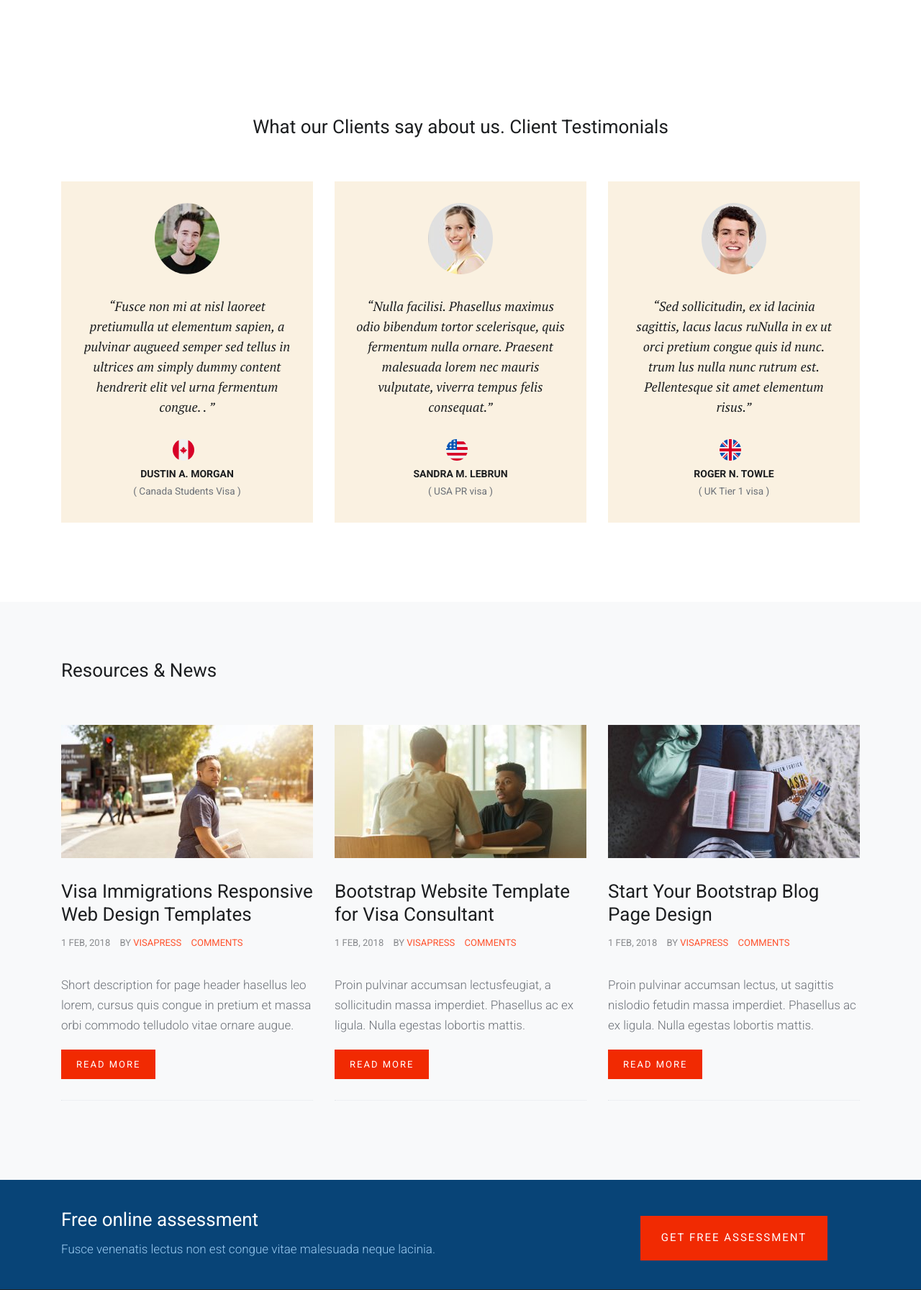
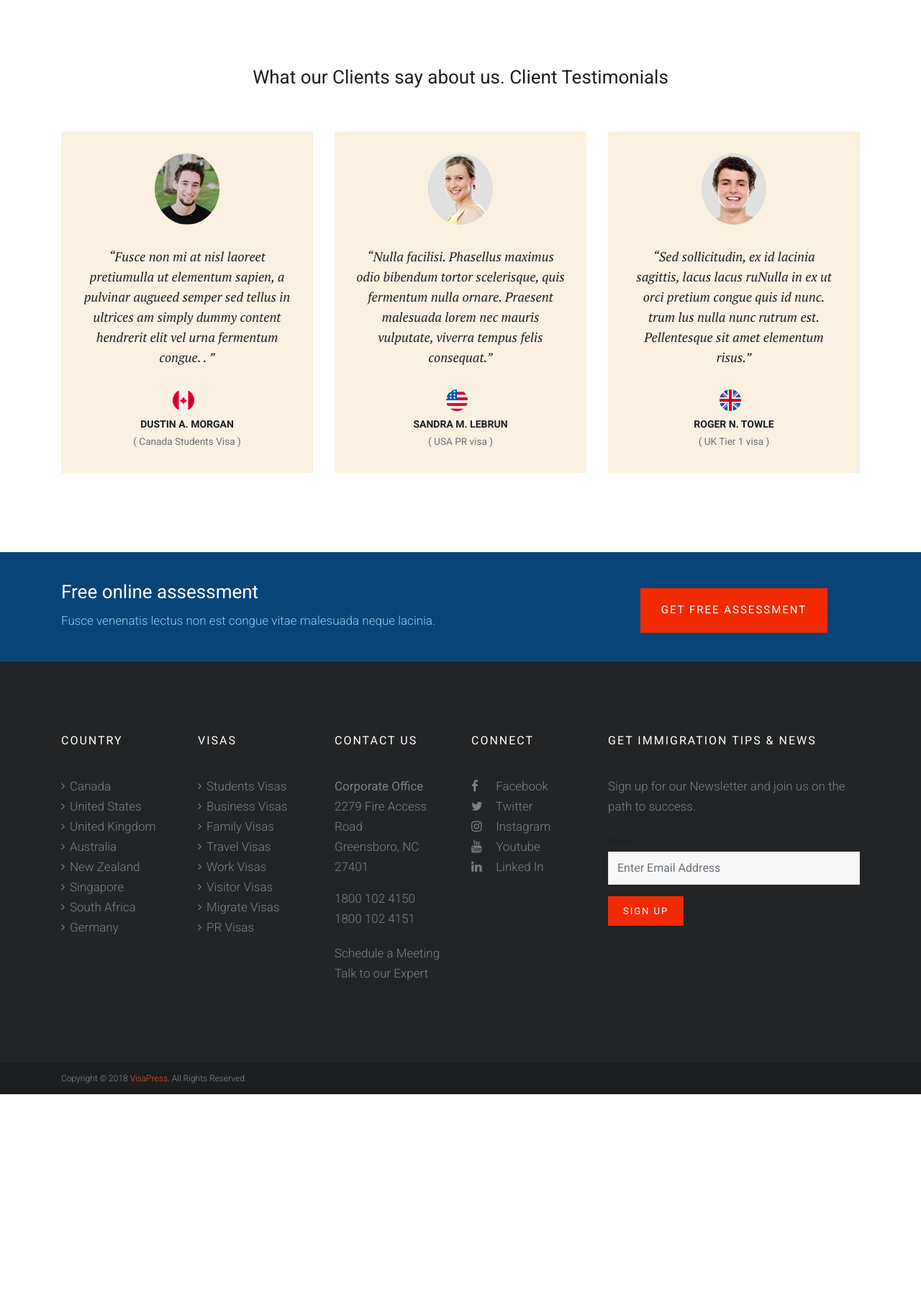
Before and after one commit to thespecialone1/visa, a PHP site: page / in a window 1280 px wide. Shown: the part 2372-4164 px from the top of the page at 72% size. After the commit the page ends 3892 px from the top, so only its background shows below. Run offline with PHP 8.4, Linux system fonts and the light colour scheme; some libraries are stand-ins or nearby versions.

Commit message:
index page complete

```diff
--- a/css/style.css
+++ b/css/style.css
@@ -1,4 +1,7 @@
 @charset "UTF-8";
+
+.landing-cards{
+}
 
 /* CSS Document */
 
--- a/index.php
+++ b/index.php
@@ -87,35 +87,18 @@ require("./partials/header.php");
             <div class="card">
                 <img class="card-img-top" style="max-width: 59px; margin: 0 auto; margin-top:1rem" src="images/country/canada.svg" alt="Card image cap">
                 <div class="card-body">
-                    <h2 class="card-title" style="text-align:center; margin-top:-1.5rem">Canada</h2>
+                    <h2 class="card-title" style="text-align:center; margin-top:-1.5rem">UK</h2>
                     <ul class="list-group list-group-flush check-circle listnone" style="margin-bottom: 0; ">
-                        <li class="list-group-item" style="padding:0 1.5rem"><a href="/visa/pr/canada/express-entry/">PR Visa - Express Entry</a></li>
-                        <li class="list-group-item" style="padding:0 1.5rem"><a href="/visa/pr/canada/provincial-nominee-program/">PR Visa - PNP</a></li>
-                        <li class="list-group-item" style="padding:0 1.5rem"><a href="/visa/study/canada/">Study Visa</a></li>
-                        <li class="list-group-item" style="padding:0 1.5rem"><a href="/visa/visit/canada/">Visit Visa</a></li>
-                        <li class="list-group-item" style="padding:0 1.5rem"><a href="/visa/business/canada/">Business Visa</a></li>
-                        <li class="list-group-item" style="padding:0 1.5rem"><a href="/visa/dependent/canada/">Dependent Visa</a></li>
+                        <li class="list-group-item" style="padding:0 1.5rem"><a href="/visa/uk/skilled-worker-visa">Skilled Worker Visa</a></li>
+                        <li class="list-group-item" style="padding:0 1.5rem"><a href="/visa/study/uk/">Study Visa</a></li>
+                        <li class="list-group-item" style="padding:0 1.5rem"><a href="/visa/visit/uk/">Visit Visa</a></li>
+                        <li class="list-group-item" style="padding:0 1.5rem"><a href="/visa/business/uk/">Business Visa</a></li>
+                        <li class="list-group-item" style="padding:0 1.5rem"><a href="/visa/dependent/uk/">Dependent Visa</a></li>
                     </ul>
                 </div>
             </div>
         </div>
 
-        <div class="col-12 col-md-6 col-lg-4 col-xl-3 mb-3">
-            <div class="card">
-                <img class="card-img-top" style="max-width: 59px; margin: 0 auto; margin-top:1rem" src="images/country/canada.svg" alt="Card image cap">
-                <div class="card-body">
-                    <h2 class="card-title" style="text-align:center; margin-top:-1.5rem">Canada</h2>
-                    <ul class="list-group list-group-flush check-circle listnone" style="margin-bottom: 0; ">
-                        <li class="list-group-item" style="padding:0 1.5rem"><a href="/visa/pr/canada/express-entry/">PR Visa - Express Entry</a></li>
-                        <li class="list-group-item" style="padding:0 1.5rem"><a href="/visa/pr/canada/provincial-nominee-program/">PR Visa - PNP</a></li>
-                        <li class="list-group-item" style="padding:0 1.5rem"><a href="/visa/study/canada/">Study Visa</a></li>
-                        <li class="list-group-item" style="padding:0 1.5rem"><a href="/visa/visit/canada/">Visit Visa</a></li>
-                        <li class="list-group-item" style="padding:0 1.5rem"><a href="/visa/business/canada/">Business Visa</a></li>
-                        <li class="list-group-item" style="padding:0 1.5rem"><a href="/visa/dependent/canada/">Dependent Visa</a></li>
-                    </ul>
-                </div>
-            </div>
-        </div>
     </div>
 
 </div>
@@ -262,67 +245,6 @@ require("./partials/header.php");
         </div>
     </div>
 </div>
-<div class="space-medium bg-light">
-    <!-- News section -->
-    <div class="container">
-        <div class="row">
-            <div class="col-xl-12 col-lg-12 col-md-12 col-sm-12 col-12">
-                <div class="section-title mb60">
-                    <!-- section title start-->
-                    <h2>Resources &amp; News</h2>
-                </div>
-                <!-- /.section title start-->
-            </div>
-        </div>
-        <div class="row">
-            <div class="col-xl-4 col-lg-4 col-md-12 col-sm-12 col-12">
-                <div class="post-holder">
-                    <div class="post-img zoomimg">
-                        <a href="#"><img src="images/post-img-2.jpg" alt="Visa Immigrations Consultant Responsive Web Design Templates" class="img-fluid"></a>
-                    </div>
-                    <div class="post-header">
-                        <h2 class="post-title"><a href="#" class="title">Visa Immigrations Responsive Web Design Templates</a></h2>
-                        <p class="meta"><span class="meta-date">1 Feb, 2018</span> <span class="meta-author">By <a href="#">Visapress</a></span> <span class="meta-comments"><a href="#">Comments</a></span></p>
-                    </div>
-                    <div class="post-content">
-                        <p>Short description for page header hasellus leo lorem, cursus quis congue in pretium et massa orbi commodo telludolo vitae ornare augue.</p>
-                        <a href="#" class="btn btn-default">Read More</a>
-                    </div>
-                </div>
-            </div>
-            <div class="col-xl-4 col-lg-4 col-md-12 col-sm-12 col-12">
-                <div class="post-holder">
-                    <div class="post-img zoomimg">
-                        <a href="#"><img src="images/post-img-1.jpg" alt="Visa Immigrations Consultant Responsive Web Design Templates" class="img-fluid"></a>
-                    </div>
-                    <div class="post-header">
-                        <h2 class="post-title"><a href="#" class="title">Bootstrap Website Template for Visa Consultant</a></h2>
-                        <p class="meta"><span class="meta-date">1 Feb, 2018</span> <span class="meta-author">By <a href="#">Visapress</a></span> <span class="meta-comments"><a href="#">Comments</a></span></p>
-                    </div>
-                    <div class="post-content">
-                        <p>Proin pulvinar accumsan lectusfeugiat, a sollicitudin massa imperdiet. Phasellus ac ex ligula. Nulla egestas lobortis mattis.</p>
-                        <a href="#" class="btn btn-default">Read More</a>
-                    </div>
-                </div>
-            </div>
-            <div class="col-xl-4 col-lg-4 col-md-12 col-sm-12 col-12">
-                <div class="post-holder">
-                    <div class="post-img zoomimg">
-                        <a href="#"><img src="images/post-img-4.jpg" alt="Visa Immigrations Consultant Responsive Web Design Templates" class="img-fluid"></a>
-                    </div>
-                    <div class="post-header">
-                        <h2 class="post-title"><a href="#" class="title">Start Your Bootstrap Blog Page Design</a></h2>
-                        <p class="meta"><span class="meta-date">1 Feb, 2018</span> <span class="meta-author">By <a href="#">Visapress</a></span> <span class="meta-comments"><a href="#">Comments</a></span></p>
-                    </div>
-                    <div class="post-content">
-                        <p>Proin pulvinar accumsan lectus, ut sagittis nislodio fetudin massa imperdiet. Phasellus ac ex ligula. Nulla egestas lobortis mattis.</p>
-                        <a href="#" class="btn btn-default">Read More</a>
-                    </div>
-                </div>
-            </div>
-        </div>
-    </div>
-</div>
 
 
 
```
